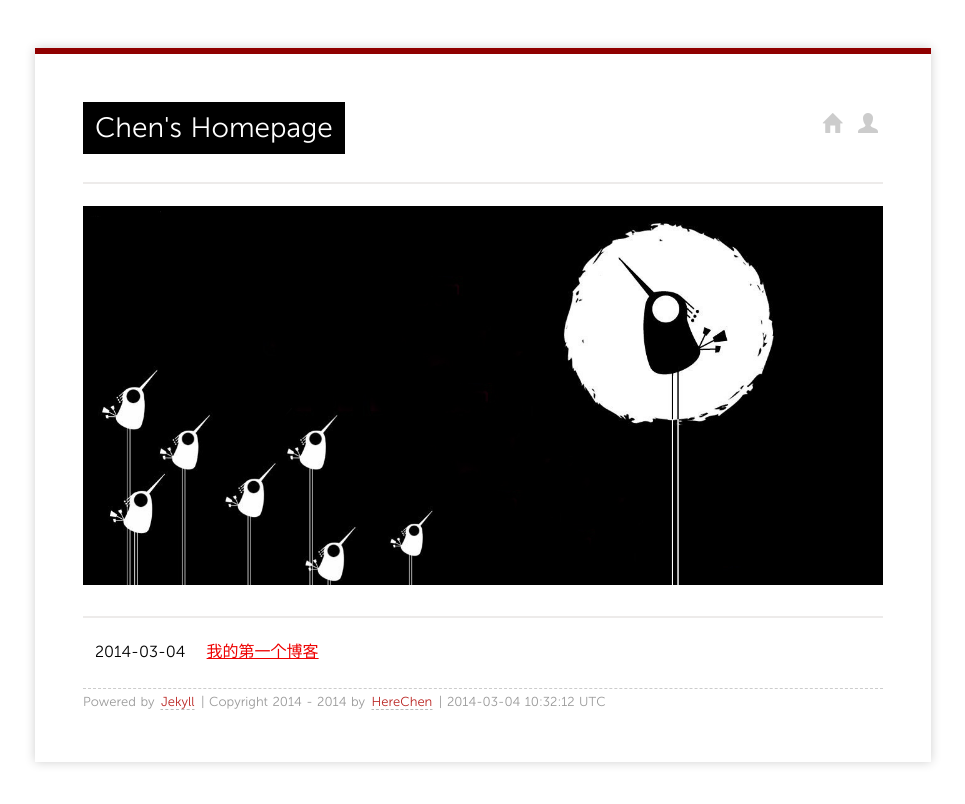
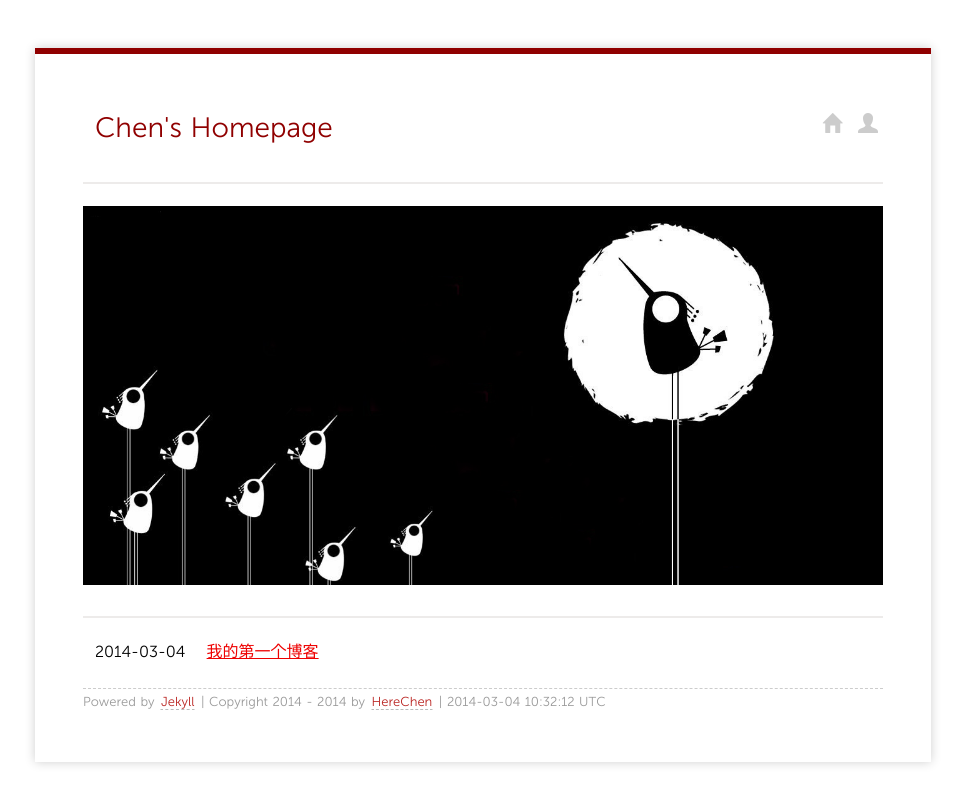
Before and after one commit to Xuezhiyuanlin/herechen.github.io, a Jekyll site: the page built from index.html, in a window 1280 px wide. Shown: the top 804 px of the page, without its empty margins (157-1122 px from the left). Built offline with Jekyll 4.4.1, drawn with Linux system fonts in a browser that asks for light colours.

Commit message:
herechen

```diff
--- a/media/css/screen.css
+++ b/media/css/screen.css
@@ -82,8 +82,8 @@ h1 {
     font-size: 28px;
     line-height: 28px;
     margin: 0 0 28px 0;
-	background-color: #000;
-	color: #fff;
+	background-color: #fff;
+	color: #900000;
 	display: inline-block;
 	padding: 12px;
 }
```
